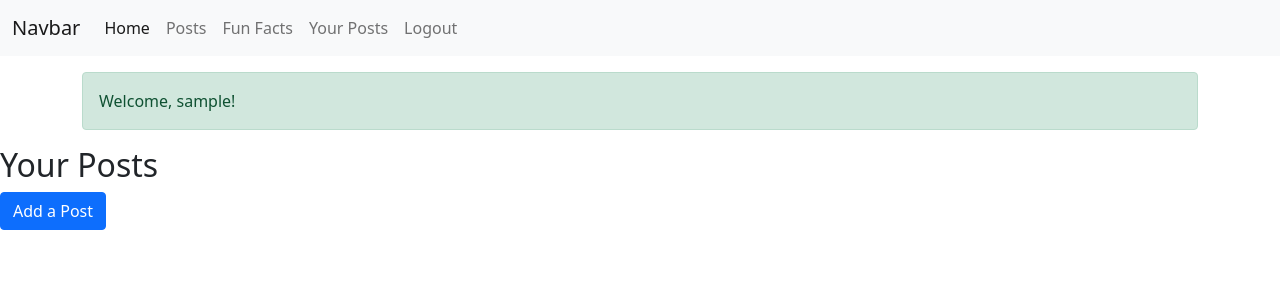
After one commit to b0bengo/console_wars, a Django app: page /blog/user_posts/ in a window 1280 px wide. The commit adds this page. Shown: the top 300 px of the page. Run offline with Django 5.2, Linux system fonts and the light colour scheme; the visitor is signed in with stand-in values (Sample User, id 1); data that the repository does not hold is empty.

Commit message:
Add post creation and user posts functionality; update views, forms, and templates

```diff
--- /dev/null
+++ b/blog/templates/blog/user_posts.html
@@ -0,0 +1,17 @@
+{% extends "base.html" %}
+
+{% block content %}
+<h2>Your Posts</h2>
+<a href="{% url 'post_create' %}" class="btn btn-primary">Add a Post</a>
+<ul>
+    {% for post in posts %}
+        <li>
+            {{ post.title }} - {{ post.author }} - Likes: {{ post.total_likes }}
+            <form action="{% url 'like_post' post.id %}" method="post">
+                {% csrf_token %}
+                <button type="submit">Like</button>
+            </form>
+        </li>
+    {% endfor %}
+</ul>
+{% endblock %}
--- a/blog/urls.py
+++ b/blog/urls.py
@@ -2,6 +2,8 @@ from django.urls import path
 from . import views
 
 urlpatterns = [
-    path('', views.PostList.as_view(), name='post_list'),
+    path('posts/', views.PostList.as_view(), name='post_list'),
     path('like/<int:post_id>/', views.like_post, name='like_post'),
+    path('user_posts/', views.UserPostList.as_view(), name='user_posts'),
+    path('post_create/', views.PostCreateView.as_view(), name='post_create'),
 ]
--- a/blog/views.py
+++ b/blog/views.py
@@ -1,6 +1,8 @@
 from django.shortcuts import render, get_object_or_404, redirect
-from django.views.generic import ListView
+from django.views.generic import ListView, CreateView
+from django.contrib.auth.mixins import LoginRequiredMixin
 from .models import Post
+from .forms import PostForm
 
 # Create your views here.
 
@@ -10,6 +12,25 @@ class PostList(ListView):
     paginate_by = 6
     context_object_name = 'posts'
 
+class UserPostList(LoginRequiredMixin, ListView):
+    model = Post
+    template_name = 'blog/user_posts.html'
+    paginate_by = 6
+    context_object_name = 'posts'
+
+    def get_queryset(self):
+        return Post.objects.filter(author=self.request.user)
+
+class PostCreateView(LoginRequiredMixin, CreateView):
+    model = Post
+    form_class = PostForm
+    template_name = 'blog/post_form.html'
+    success_url = '/blog/user_posts/'
+
+    def form_valid(self, form):
+        form.instance.author = self.request.user
+        return super().form_valid(form)
+
 def like_post(request, post_id):
     post = get_object_or_404(Post, id=post_id)
     if post.likes.filter(id=request.user.id).exists():
--- a/c_wars/settings.py
+++ b/c_wars/settings.py
@@ -28,7 +28,7 @@ TEMPLATES_DIR = os.path.join(BASE_DIR, 'templates')
 SECRET_KEY = os.environ.get("SECRET_KEY")
 
 # SECURITY WARNING: don't run with debug turned on in production!
-DEBUG = True
+DEBUG = False
 
 ALLOWED_HOSTS = ['.herokuapp.com', '127.0.0.1']
 
--- a/c_wars/urls.py
+++ b/c_wars/urls.py
@@ -22,4 +22,5 @@ urlpatterns = [
     path('summernote/', include('django_summernote.urls')),
     path('', include('home.urls')),
     path('members/', include('members.urls')),
+    path('blog/', include('blog.urls')),
 ]
--- a/home/urls.py
+++ b/home/urls.py
@@ -2,5 +2,5 @@ from . import views
 from django.urls import path
 
 urlpatterns = [
-    path('home/', views.HomeView.as_view(), name='home'),
+    path('', views.HomeView.as_view(), name='home'),
 ]
--- a/templates/base.html
+++ b/templates/base.html
@@ -29,14 +29,14 @@
                         <a class="nav-link active" aria-current="page" href="{% url 'home' %}">Home</a>
                     </li>
                     <li class="nav-item">
-                        <a class="nav-link" href="#">Posts</a>
+                        <a class="nav-link" href="{% url 'post_list' %}">Posts</a>
                     </li>
                     <li class="nav-item">
                         <a class="nav-link" href="#">Fun Facts</a>
                     </li>
                     {% if user.is_authenticated %}
                         <li class="nav-item">
-                            <a class="nav-link" href="#">Your Posts</a>
+                            <a class="nav-link" href="{% url 'user_posts' %}">Your Posts</a>
                         </li>
                         <li class="nav-item">
                             <a class="nav-link" href="{% url 'logout' %}">Logout</a>
```
Also changed, not shown: blog/forms.py (added, +7 -0 lines), blog/templates/blog/post_form.html (added, +10 -0 lines), home/views.py (line endings or trailing spaces).
